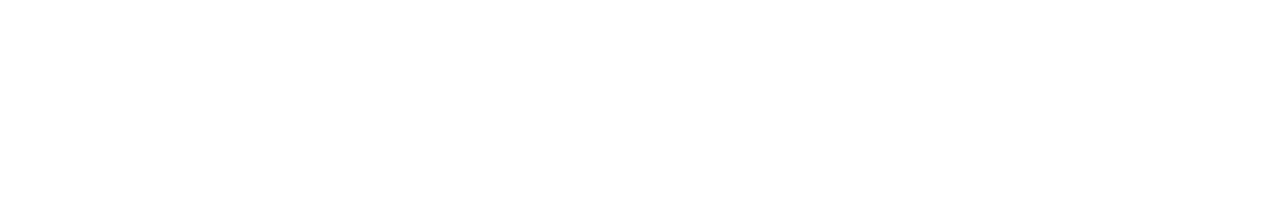
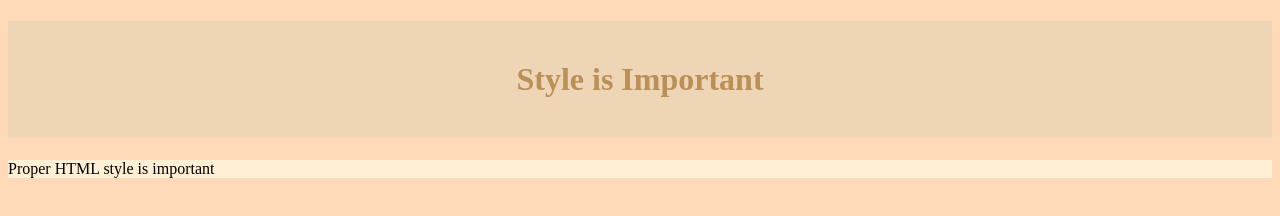
Before and after one commit to ICS20-Programming-StellaS/Unit1-03-HTML-Style, a plain HTML site: page index.html in a window 1280 px wide. Drawn offline with Linux system fonts and the light colour scheme.

Commit message:
Started Unit1-03-HTML-Style

```diff
--- a/index.html
+++ b/index.html
@@ -1,7 +1,24 @@
 <!DOCTYPE html>
-<html lang="en-ca".
+<!-- ICS2O-Unit1-03-HTML-Style -->
+<html lang="en-ca">
   <head>
     <meta charset="utf-8">
-    <meta name="description" content="My first web page, with proper style">
+    <meta name="description" content="My first web page with proper style">
+    <meta name="keyword" content="immaculata, ics2o">
+    <meta name="viewport" content="width=device-width, initial-scale=1.0">
+    <title>My First Web Page with Proper Style</title>
   </head>
+  <style>
+    #my-header {
+      background-color: rgb(238, 213, 181);
+      color: hsl(34, 42%, 54%);
+      padding: 40px;
+      text-align: center;
+    }
+  </style>
+  <body style="background-color: PeachPuff;">
+    <h1 id="my-header">Style is Important</h1>
+    <p style="background-color:#FFEFD5;">Proper HTML style is important</p>
+    <p>
+  </body>
 </html>
```
Also changed, not shown: images/HTML-style-guide.jpeg (added).
